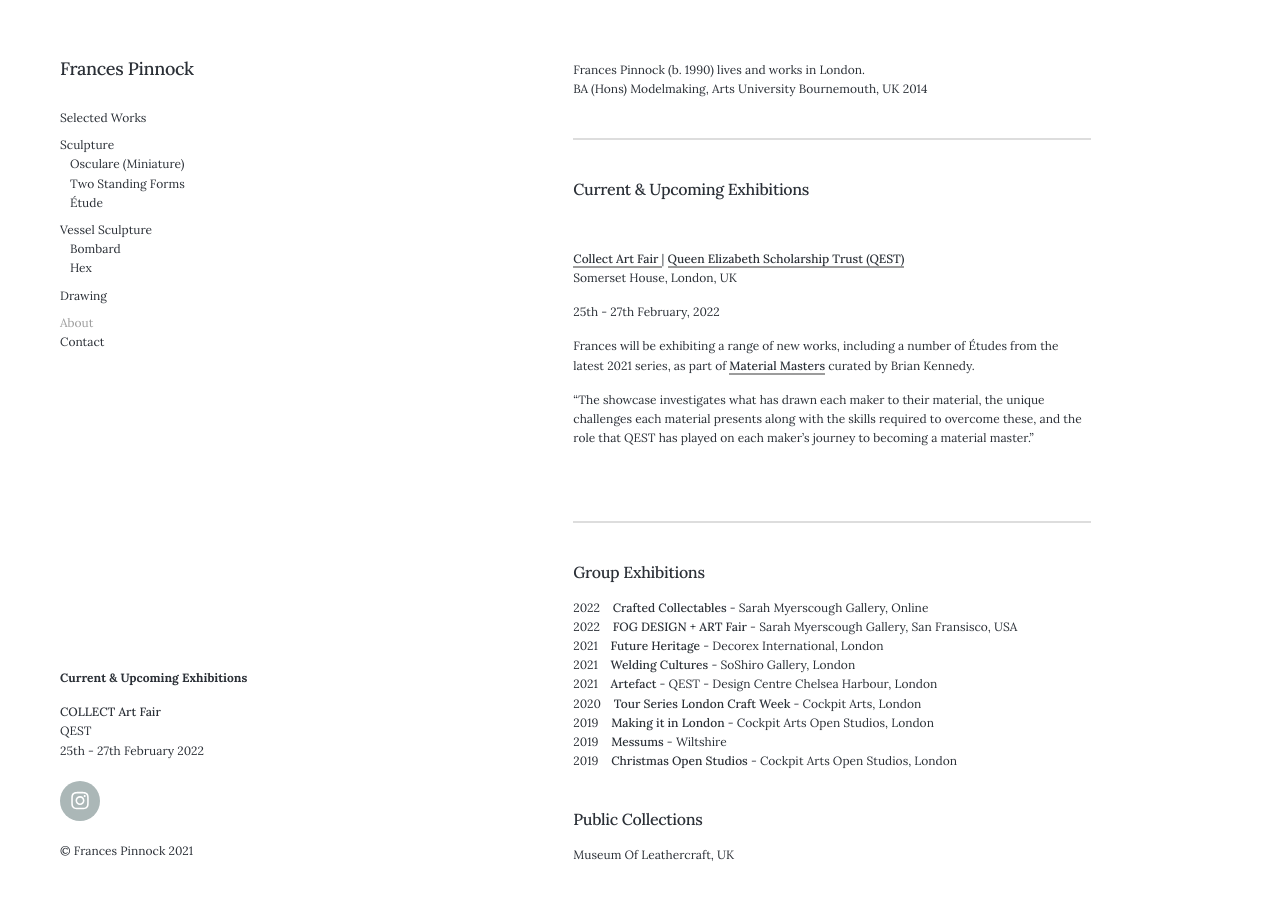
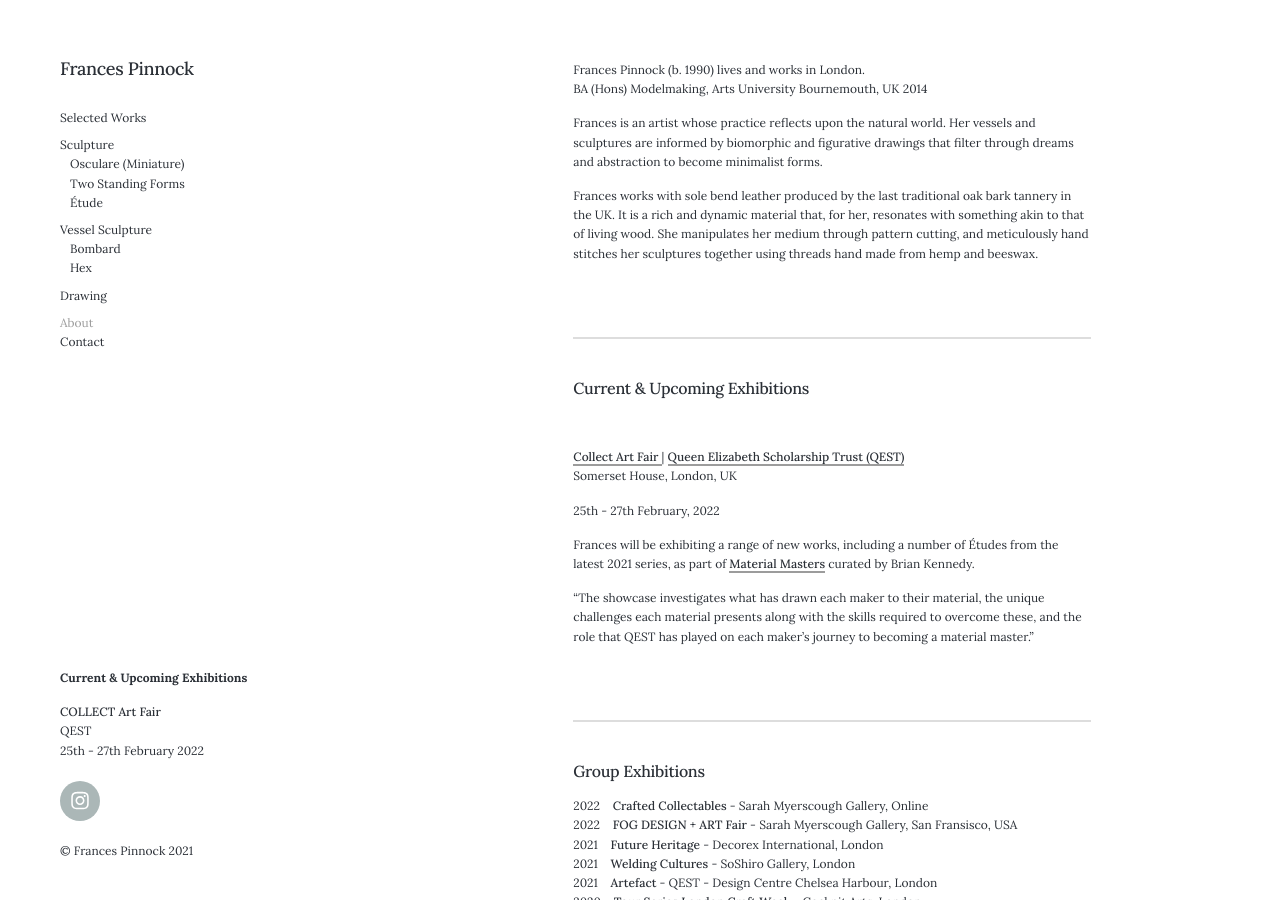
Before and after one commit to francespinnock/francespinnock.github.io, a Jekyll site: the page built from _pages/about.md, in a window 1280 px wide and 900 px high. Built offline with Jekyll 4.4.1, drawn with Linux system fonts in a browser that asks for light colours; nearby versions of some CDN libraries.

Commit message:
Update about.md

```diff
--- a/_pages/about.md
+++ b/_pages/about.md
@@ -6,6 +6,11 @@ description: About Frances Pinnock
 Frances Pinnock (b. 1990) lives and works in London.
 BA (Hons) Modelmaking, Arts University Bournemouth, UK 2014
 
+Frances is an artist whose practice reflects upon the natural world. Her vessels and sculptures are informed by biomorphic and figurative drawings that filter through dreams and abstraction to become minimalist forms.
+
+Frances works with sole bend leather produced by the last traditional oak bark tannery in the UK. It is a rich and dynamic material that, for her, resonates with something akin to that of living wood.  She manipulates her medium through pattern cutting, and meticulously hand stitches her sculptures together using threads hand made from hemp and beeswax.
+
+<br />
 
 <hr />
 ## Current & Upcoming Exhibitions
```
